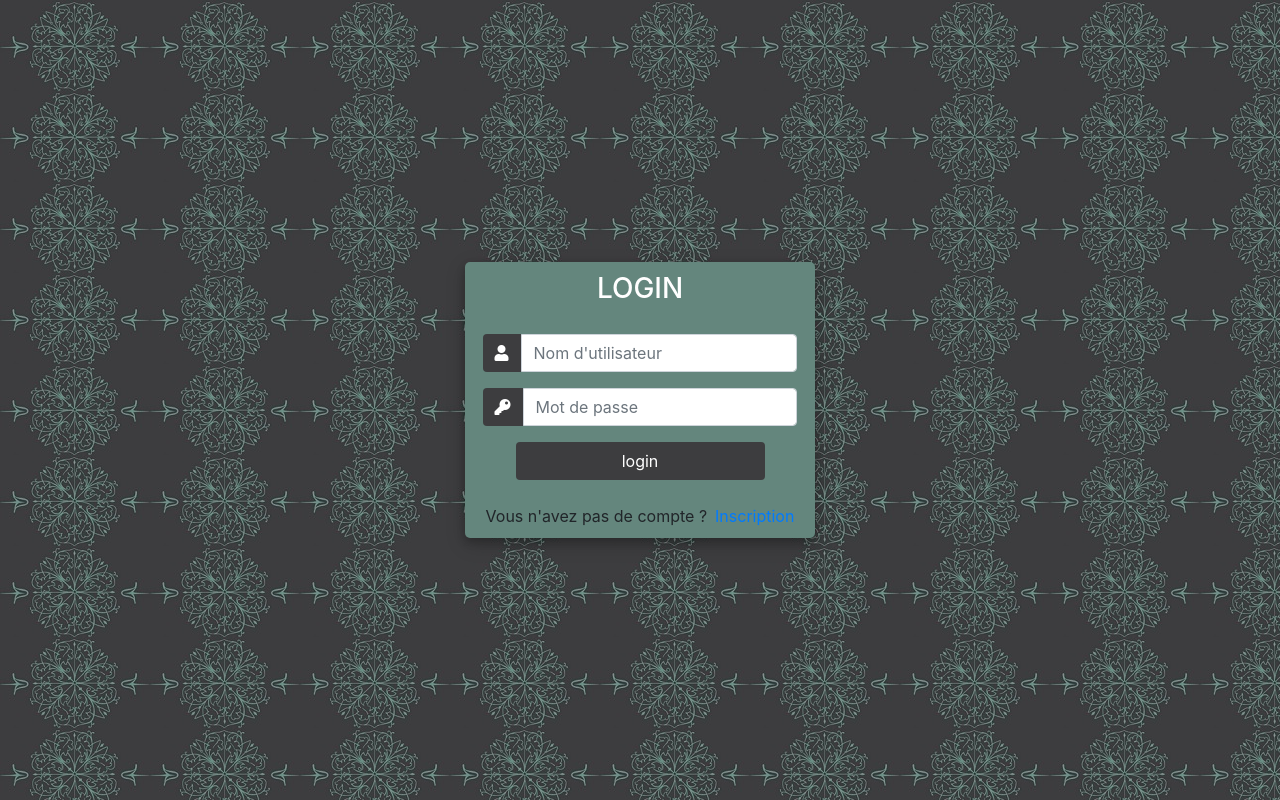
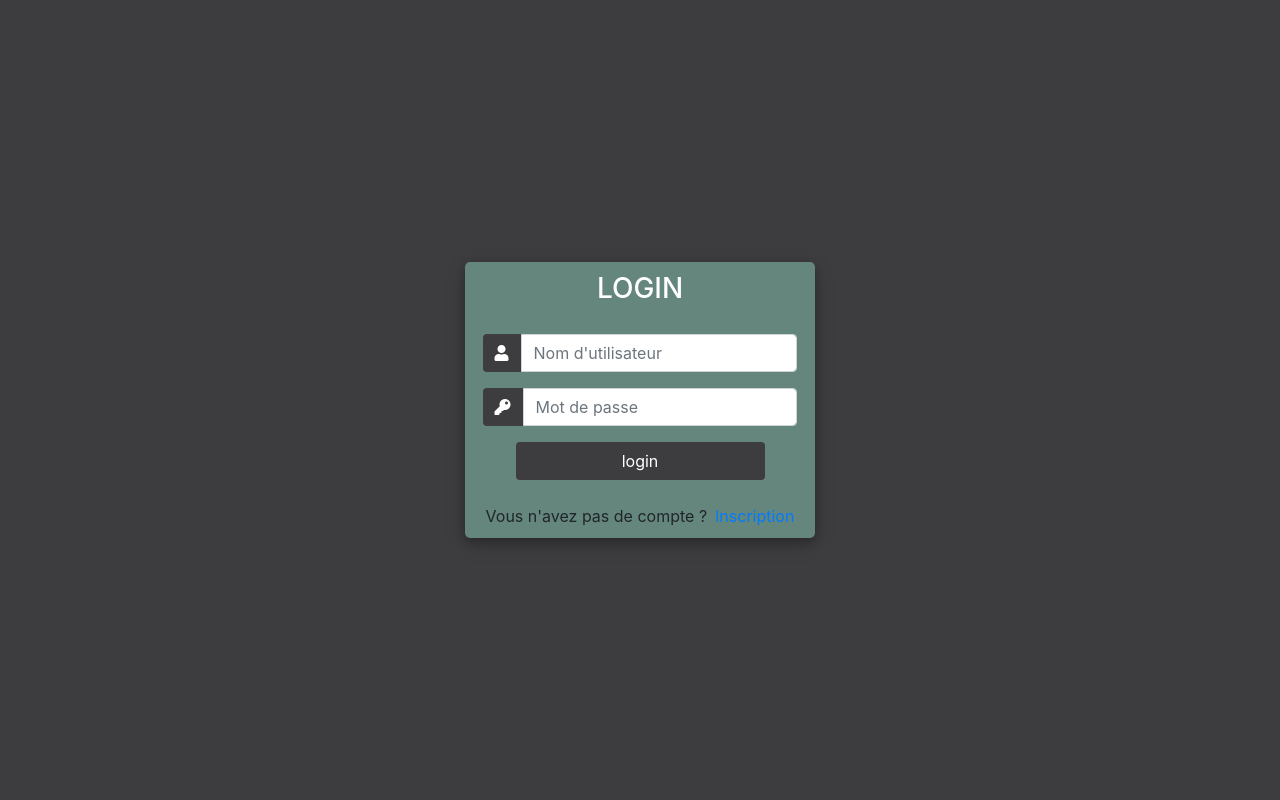
Before and after one commit to nikola-44/projet_mandat, a Django app: page /compte/acces in a window 1280 px wide. Run offline with Django 3.2, Linux system fonts and the light colour scheme; some libraries are stand-ins or nearby versions.

Commit message:
Update acces.html

```diff
--- a/icc/templates/acces.html
+++ b/icc/templates/acces.html
@@ -9,17 +9,13 @@
 
 
 	<style>
-		body{
-            background-image: url('../static/media/logo.jpg');
-            margin: 0;
-			padding: 0;
-			height: 100%;
-        }
+		body,
 		html {
 			margin: 0;
 			padding: 0;
 			height: 100%;
 			background: #3d3d3f !important;
+
 
 		}
 		.user_card {
```
